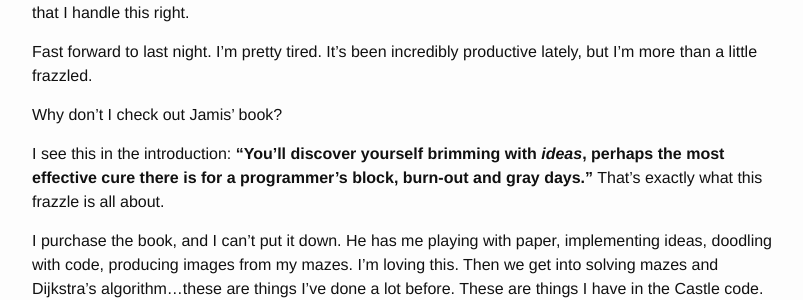
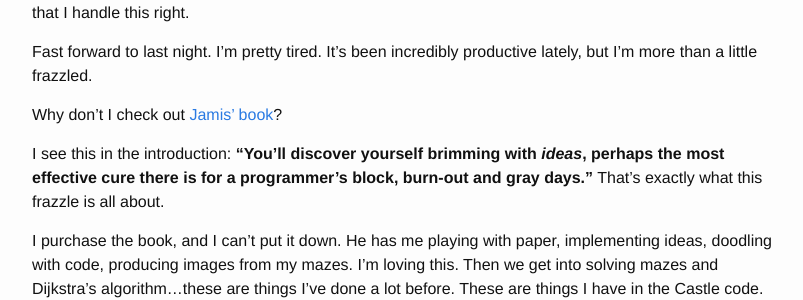
Before and after one commit to davidrichards/davidrichards.github.io, a Jekyll site: the page built from _posts/2015-3-13-random-walk.markdown, in a window 1280 px wide. Shown: the part 775-1075 px from the top of the page, without its empty margins (238-1041 px from the left). Built offline with Jekyll 4.4.1, drawn with Linux system fonts in a browser that asks for light colours; part of the change alters nothing that is shown.

```diff
--- a/_posts/2015-3-13-random-walk.markdown
+++ b/_posts/2015-3-13-random-walk.markdown
@@ -26,7 +26,7 @@ So, I'm sweating it a little.  Things are working, but I can't see what I haven'
 
 Fast forward to last night.  I'm pretty tired.  It's been incredibly productive lately, but I'm more than a little frazzled.
 
-Why don't I check out Jamis' book?
+Why don't I check out [Jamis' book](https://pragprog.com/book/jbmaze/mazes-for-programmers)?
 
 I see this in the introduction: **"You'll discover yourself brimming with _ideas_, perhaps the most effective cure there is for a programmer's block, burn-out and gray days."**  That's exactly what this frazzle is all about.
 
```
